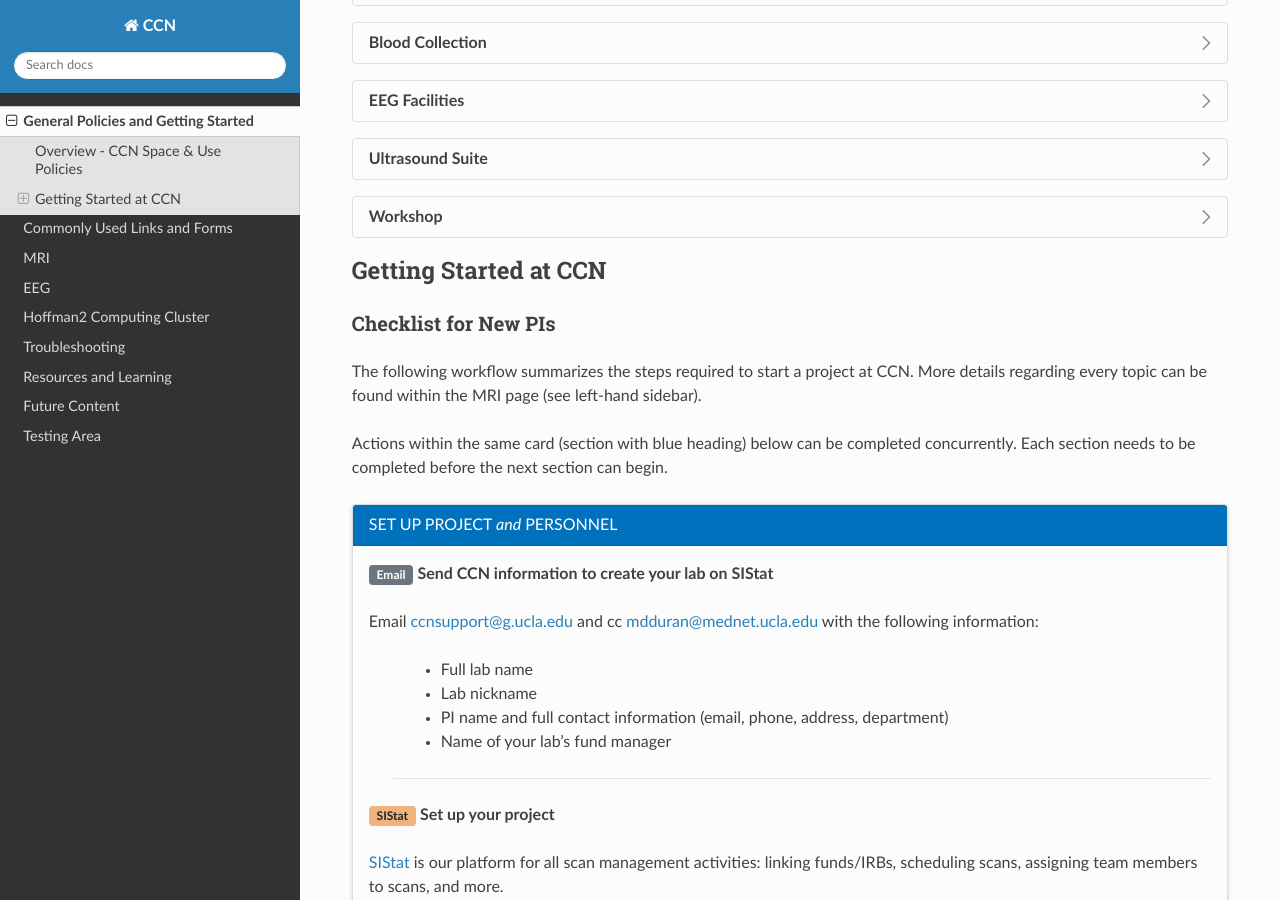
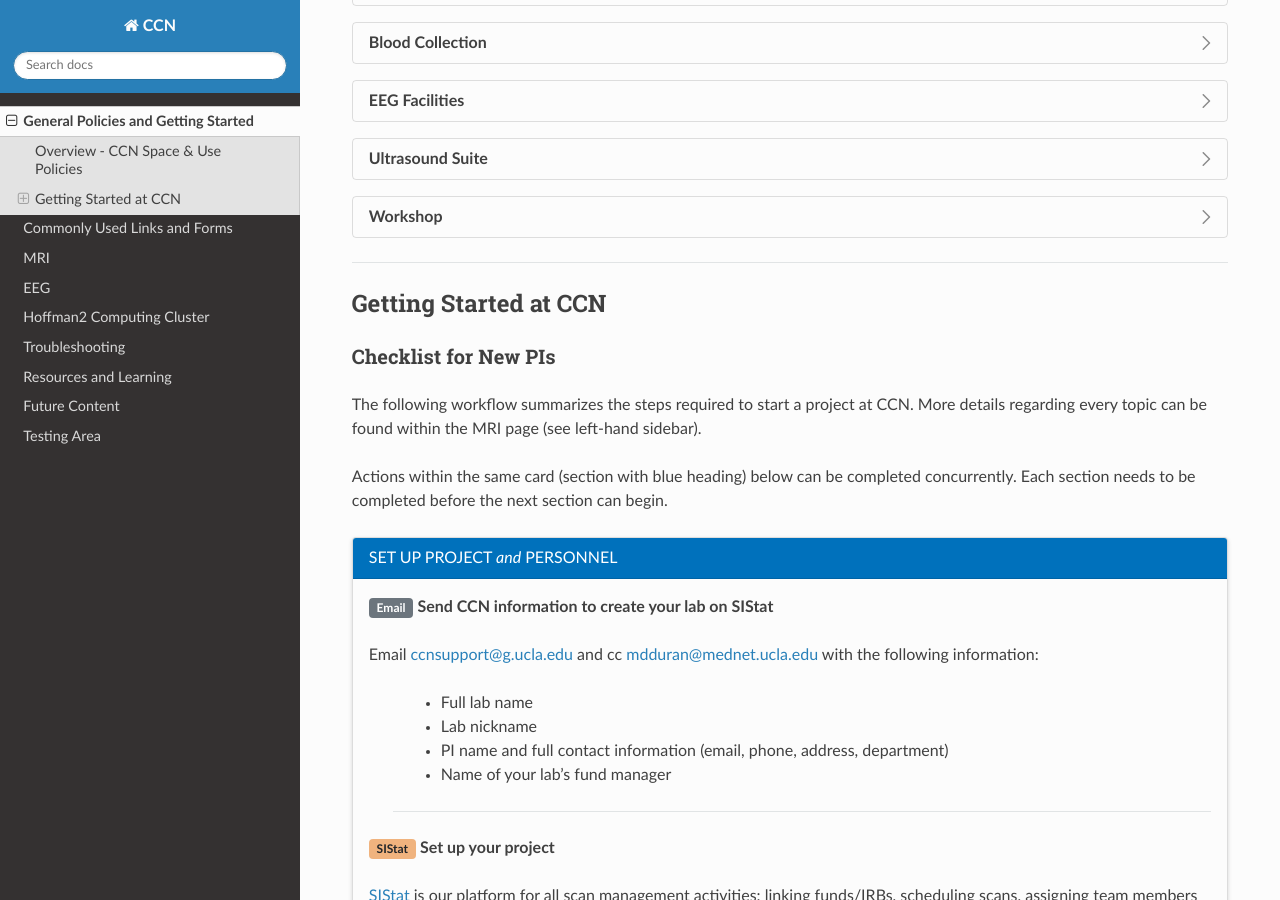
Before and after one commit to CCN-Support/CCN_Wiki, a Sphinx documentation site: the page built from docs/source/generalpolicies.rst, in a window 1280 px wide and 900 px high, scrolled down 484 px. Built offline with Sphinx 7.4.7 and the Read the Docs theme 3.1.0, drawn with Linux system fonts in a browser that asks for light colours.

Commit message:
Update generalpolicies.rst

```diff
--- a/docs/source/generalpolicies.rst
+++ b/docs/source/generalpolicies.rst
@@ -90,6 +90,12 @@ Overview - CCN Space & Use Policies
 
    CCN has some tools for making basic repairs and adjustments to equipment. These are stored in a locked office/workshop space to make sure they are not accidentally carried into the scanner room. Speak to CCN staff if you need to borrow a tool while conducting research activities in the suite.
 
+
+.. raw:: html
+
+   <hr>
+
+
 Getting Started at CCN
 ----------------------
 
@@ -147,7 +153,7 @@ Actions within the same card (section with blue heading) below can be completed
 
   :bdg-success:`BruinLearn` **Get your scan team safety certified**
 
-  `BruinLearn <bruinlearn.ucla.edu>`_ is our platform (hosted by Canvas, through UCLA) for certifying users to safely operate scans. Every lab member who plans to participate in running scans needs an active safety certification.
+  `BruinLearn <https://bruinlearn.ucla.edu>`_ is our platform (hosted by Canvas, through UCLA) for certifying users to safely operate scans. Every lab member who plans to participate in running scans needs an active safety certification.
 
     - Make sure the user can log in to `BruinLearn <bruinlearn.ucla.edu>`_ using their UCLA credentials.
 
```
